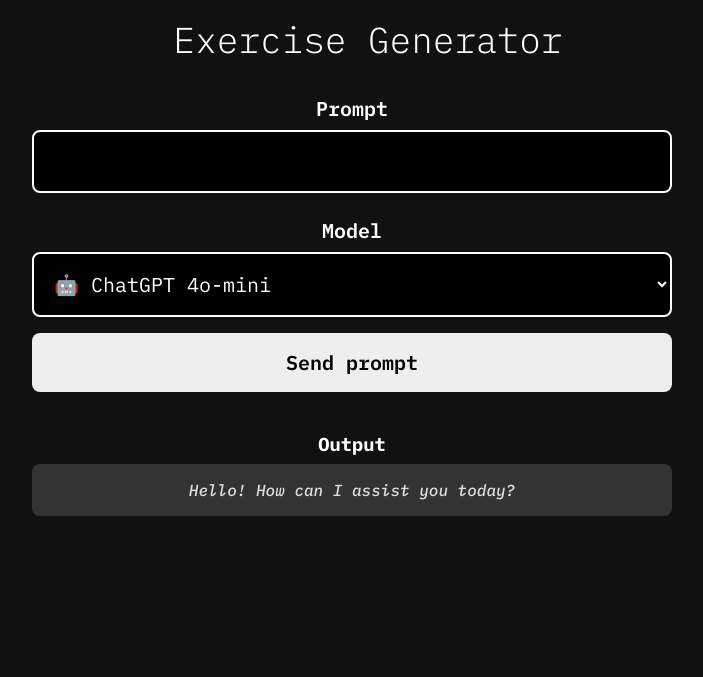
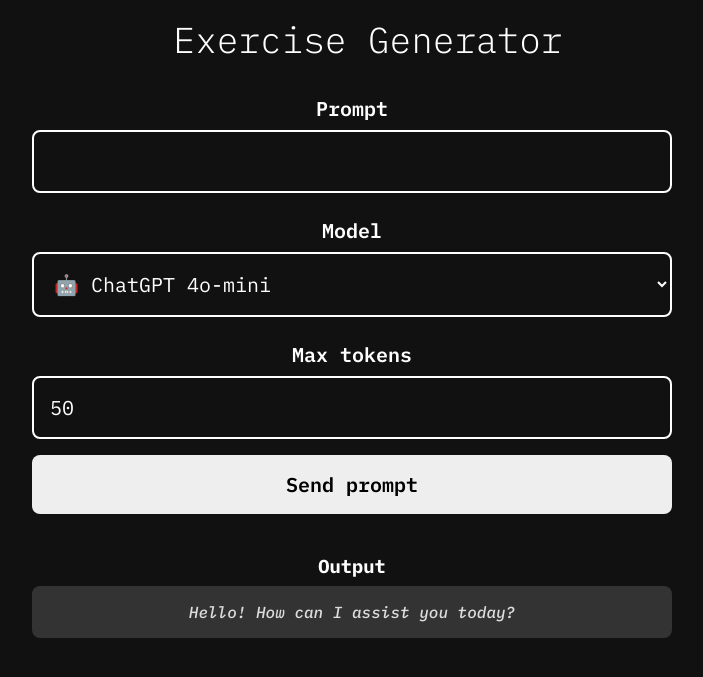
Before and after one commit to cs-24-dat-5-04/p5, a Flask app: page / in a window 1280 px wide. Shown: the top 677 px of the page, without its empty margins (288-991 px from the left). Run offline with Flask 3, Linux system fonts and the light colour scheme.

Commit message:
Added max tokens option

```diff
--- a/server.py
+++ b/server.py
@@ -11,6 +11,7 @@
     if request.method == 'POST':
         prompt = request.form['prompt']
         model = request.form['model']
+        max_tokens = request.form['max_tokens']
         with open('secrets.json', 'r') as file:
             secrets = json.load(file)
 
@@ -29,7 +30,7 @@
                     "content": prompt
                 }
             ],
-            max_tokens = 50
+            max_tokens = max_tokens
         )
         output = markdown.markdown(completion.choices[0].message.content)
     return render_template("index.html", output=output)
--- a/static/style.css
+++ b/static/style.css
@@ -22,13 +22,11 @@
     margin: 0.5rem 0;
     border: 2px solid white;
     border-radius: 0.5rem;
-    background-color: black;
+    background-color: #111;
     font-size: 1.25rem;
 }
 select:hover {
     cursor: pointer;
-}
-input:hover, select:hover {
     background-color: #222;
 }
 h1 {
--- a/templates/index.html
+++ b/templates/index.html
@@ -15,9 +15,11 @@
         <select name="model" id="model" class="decorated">
           <option value="gpt-4o">🤖 ChatGPT 4o</option>
           <option value="gpt-4o-mini" selected="selected">🤖 ChatGPT 4o-mini</option>
-          <option value="o1-preview">🔒 ChatGPT o1-preview</option>
-          <option value="o1-mini">🔒 ChatGPT o1-mini</option>
+          <option value="o1-preview" disabled="disabled">🔒 ChatGPT o1-preview</option>
+          <option value="o1-mini" disabled="disabled">🔒 ChatGPT o1-mini</option>
         </select>
+        <label for="model">Max tokens</label>
+        <input type="number" name="max_tokens" id="max_tokens" value="50">
         <input type="submit" value="Send prompt">
         <h3>Output</h3>
         <section id="output">{{ output|safe }}</section>
```
